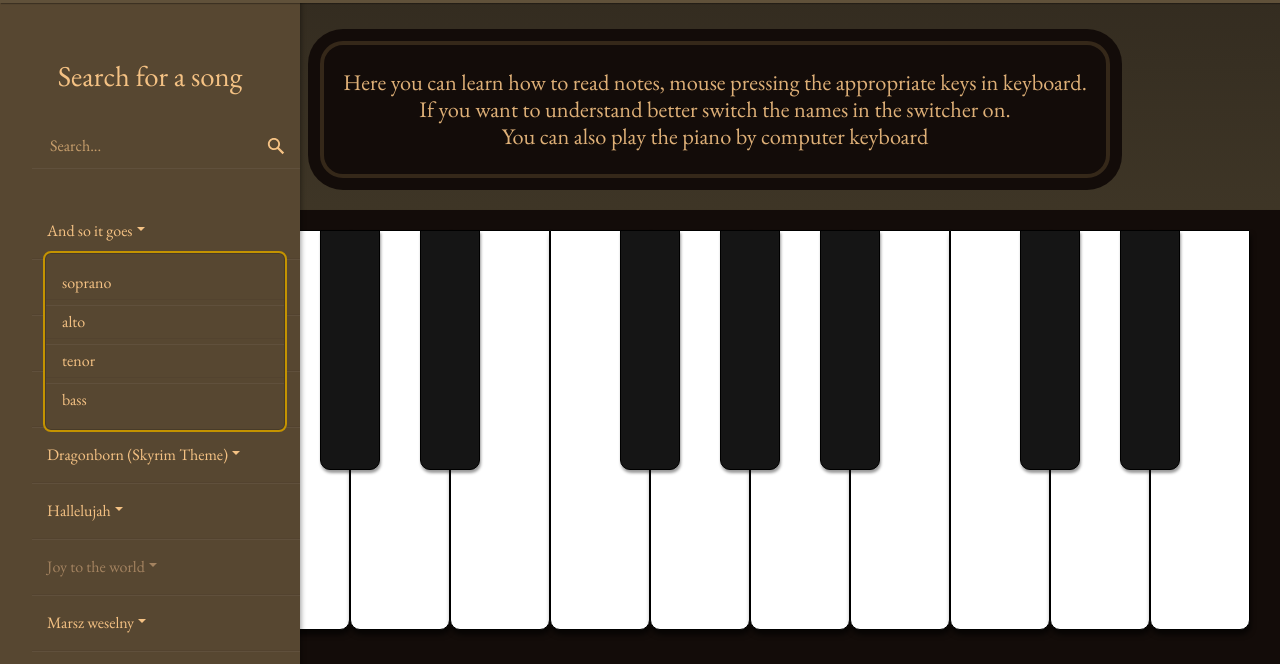
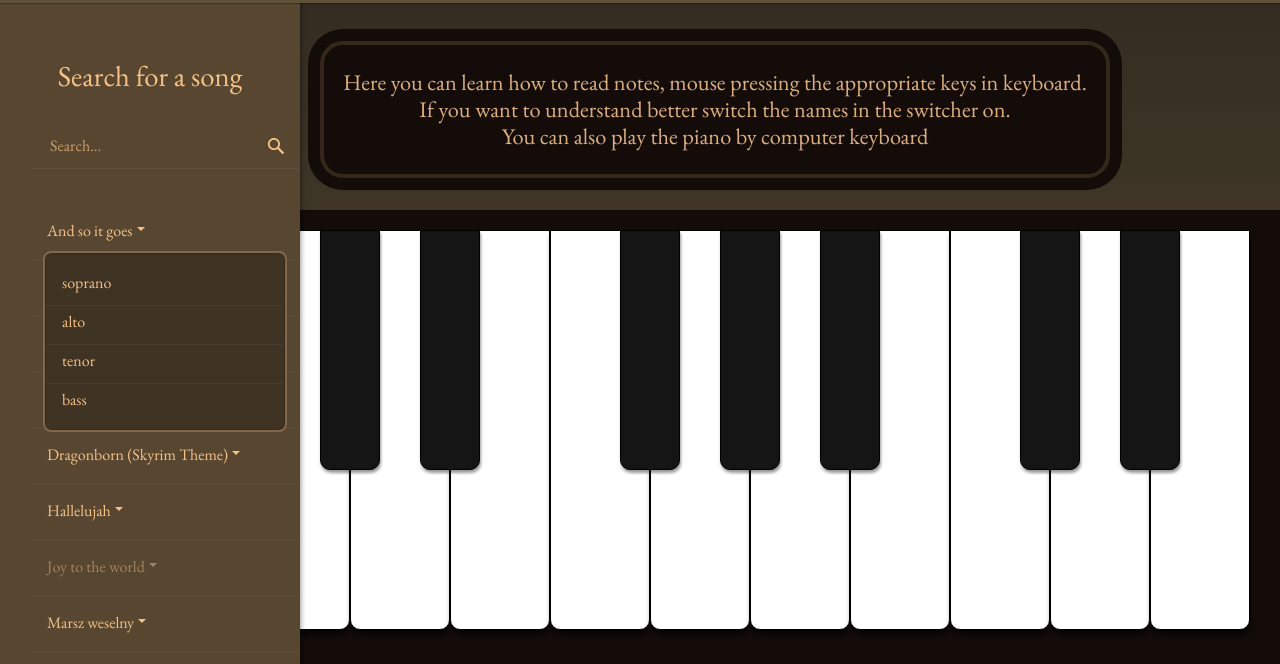
Before and after one commit to Abzelite/Choir_music, a website: page pages/notes.html in a window 1280 px wide. Both pictures are taken after a click on the link "And so it goes". Shown: the part 121-785 px from the top of the page. Drawn offline with nearby package versions, Linux system fonts and the light colour scheme; a web font is replaced by a local one.

Commit message:
last touches before deadline

```diff
--- a/css/style.css
+++ b/css/style.css
@@ -227,8 +227,8 @@ input[type="search"]::-webkit-search-cancel-button {
     margin: 10px;
     width: 240px;
     color:  #F5C284FF;
-    background: #574731;
-    outline: #c49300 2px solid;
+    background: #3f3324;
+    outline: #81684a 2px solid;
     overflow:hidden;
 }
 
```
